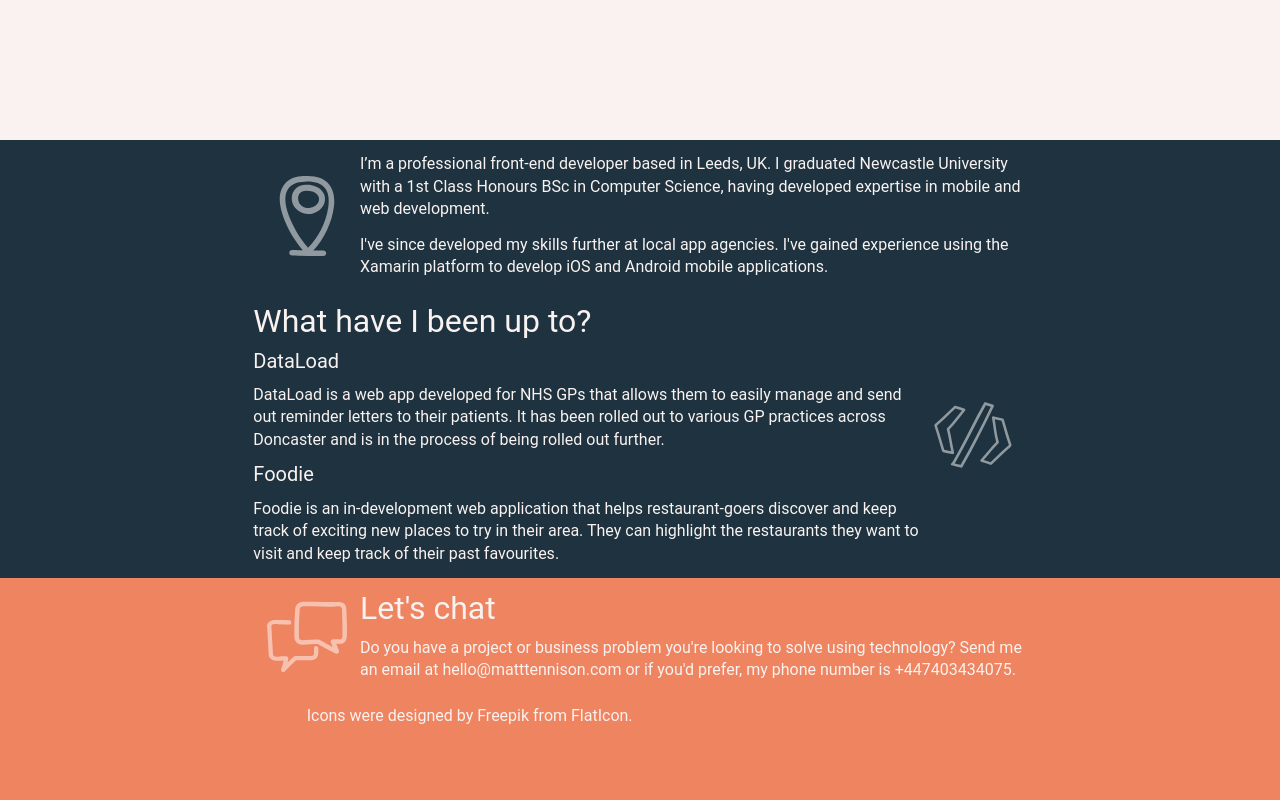
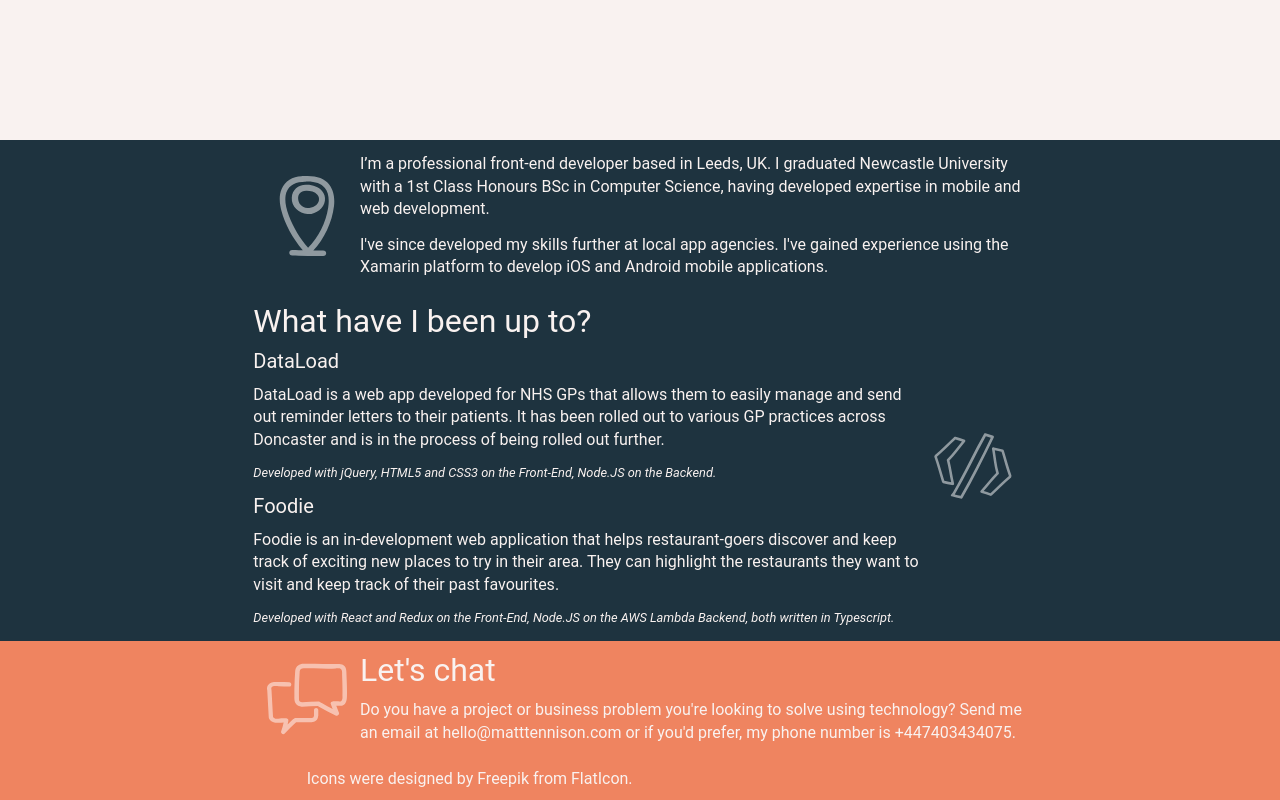
Before and after one commit to MattTennison/MattTennison.github.io, a website: page index.html in a window 1280 px wide. Shown: the part 660-1460 px from the top of the page. Before the commit the page ends 1398 px from the top, so only its background shows below. Drawn offline with Linux system fonts and the light colour scheme.

Commit message:
Add Developed by Information to Portfolio Items

```diff
--- a/index.html
+++ b/index.html
@@ -34,10 +34,12 @@
                     <li>
                         <h4>DataLoad</h4>
                         <p>DataLoad is a web app developed for NHS GPs that allows them to easily manage and send out reminder letters to their patients. It has been rolled out to various GP practices across Doncaster and is in the process of being rolled out further.</p>
+                        <p class="portfolio-item__developed-with">Developed with jQuery, HTML5 and CSS3 on the Front-End, Node.JS on the Backend.</p>
                     </li>
                     <li>
                         <h4>Foodie</h4>
                         <p>Foodie is an in-development web application that helps restaurant-goers discover and keep track of exciting new places to try in their area. They can highlight the restaurants they want to visit and keep track of their past favourites.</p>
+                        <p class="portfolio-item__developed-with">Developed with React and Redux on the Front-End, Node.JS on the AWS Lambda Backend, both written in Typescript.</p>
                     </li>
                 </ul>
             </div>
--- a/scss/elements/_all.scss
+++ b/scss/elements/_all.scss
@@ -4,4 +4,5 @@
 @import "icon";
 @import "icons";
 @import "intro";
+@import "portfolio";
 @import "topHighlight";
--- /dev/null
+++ b/scss/elements/_portfolio.scss
@@ -0,0 +1,4 @@
+.portfolio-item__developed-with {
+  font-size: 0.8em;
+  font-style: italic;
+}
```
Also changed, not shown: css/style.css.
